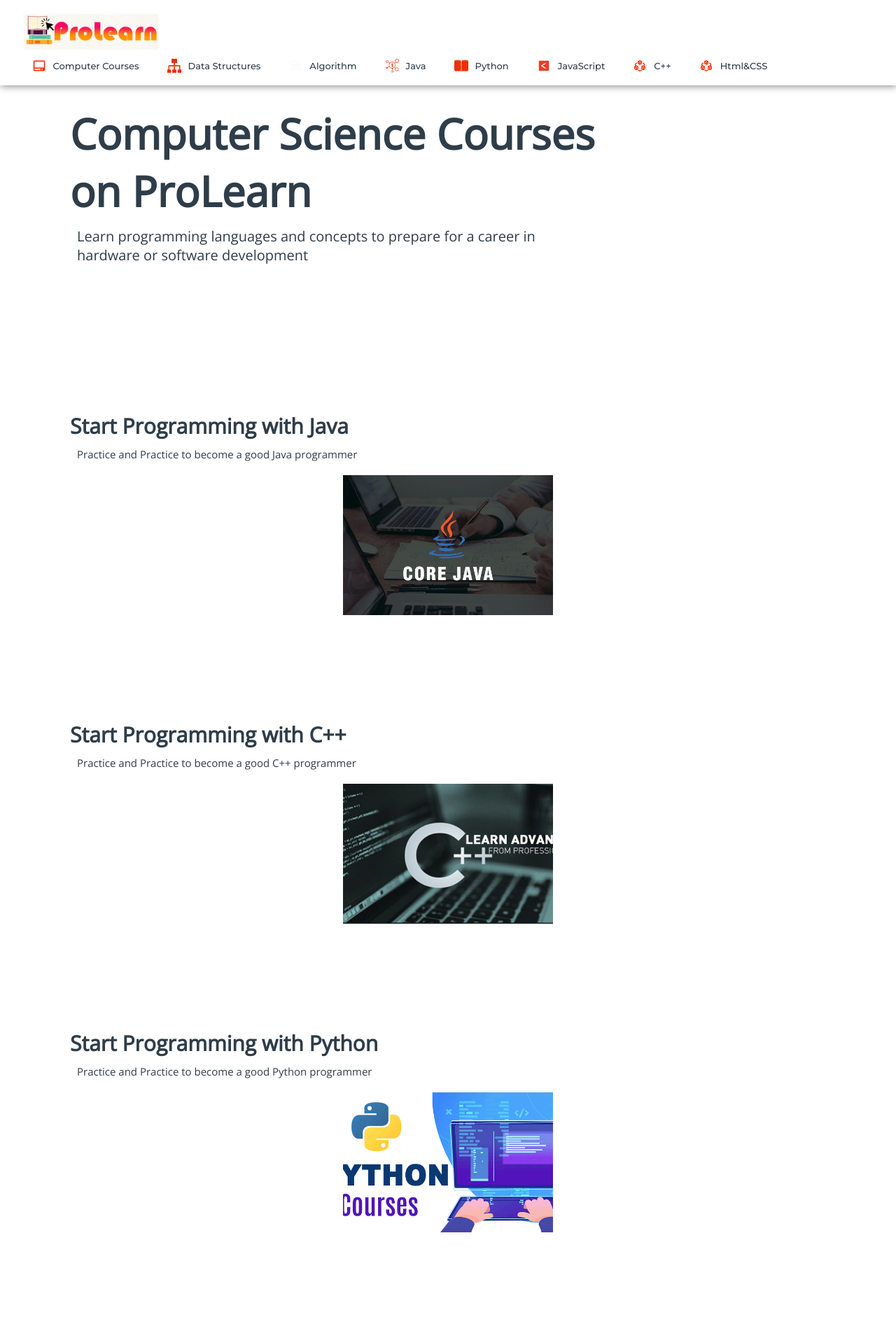
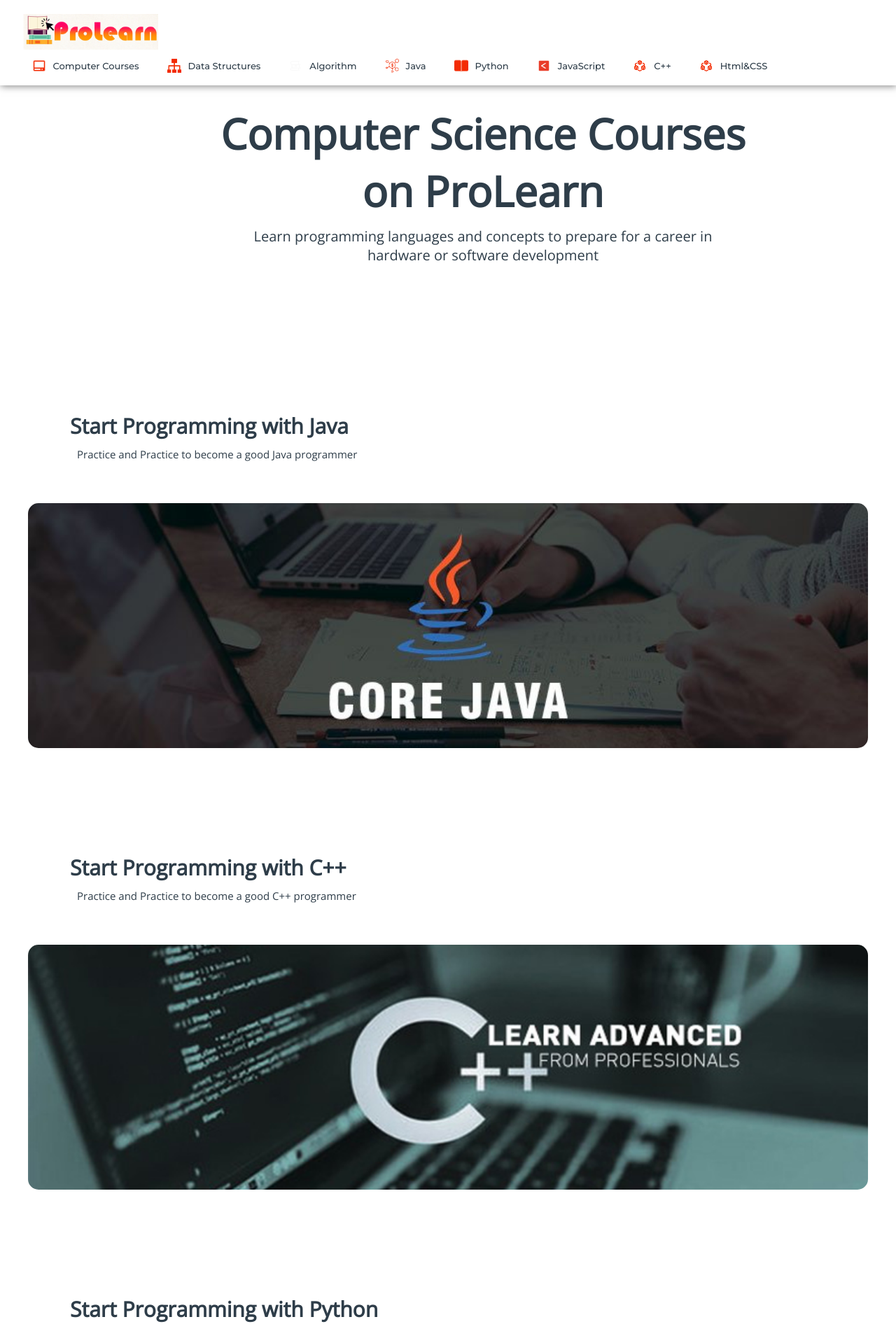
Before and after one commit to yassinehmza/TheLastProLearn, a PHP site: page /Cours/computer_courses.html in a window 1280 px wide. Shown: the top 1902 px of the page at 70% size. Run offline with PHP 8.4, Linux system fonts and the light colour scheme.

Commit message:
last change by matador

```diff
--- a/Cours/computer_courses.html
+++ b/Cours/computer_courses.html
@@ -31,10 +31,12 @@
 
 <!-- MAIN Heading of Page -->
 	<div class="title">
+		<center>
 		<span>Computer Science Courses<br>on ProLearn</span>
 		<div class="shortdesc">
 			<p>Learn programming languages and concepts to prepare for a career in<br>hardware or software development</p>
 		</div>
+		</center>
 	</div>
 
 <!-- Videos on JAVA Lectures -->
--- a/Cours/subjects.css
+++ b/Cours/subjects.css
@@ -559,12 +559,14 @@ footer .btn:hover {
 	}
 }
 .card {
-    width: 300px;
-    height: 200px;
+    width: 1200px;
+    height: 350px;
     overflow: hidden;
     cursor: pointer;
     transition: transform 0.3s ease;
     position: relative;
+	margin-top: 50px;
+	border-radius: 15px;
 }
 
 .card img {
--- a/admin/index.php
+++ b/admin/index.php
@@ -95,7 +95,7 @@ if (!isset($_SESSION['admin_logged_in'])) {
                     <li><a href="/admin/manage-courses.php">Manage Courses</a></li>
                     <li><a href="/admin/manage-quizzes.php">Manage Quizzes</a></li>
                     <li><a href="/admin//manage-users.php">Manage Users</a></li>
-                    <li><a href="login.php">Logout</a></li>
+                    <li><a href="../backend/logout.php">Logout</a></li>
                 </ul>
             </nav>
         </header>
--- a/admin/manage-courses.php
+++ b/admin/manage-courses.php
@@ -150,7 +150,7 @@ section table tbody tr:hover {
                     <li><a href="index.php">Dashboard</a></li>
                     <li><a href="manage-quizzes.php">Manage Quizzes</a></li>
                     <li><a href="manage-users.php">Manage Users</a></li>
-                    <li><a href="logout.php">Logout</a></li>
+                    <li><a href="../backend/logout.php">Logout</a></li>
                 </ul>
             </nav>
         </header>
--- a/admin/manage-quizzes.php
+++ b/admin/manage-quizzes.php
@@ -29,7 +29,7 @@ $result = mysqli_query($conn, $query);
                     <li><a href="index.php">Dashboard</a></li>
                     <li><a href="manage-courses.php">Manage Courses</a></li>
                     <li><a href="manage-users.php">Manage Users</a></li>
-                    <li><a href="logout.php">Logout</a></li>
+                    <li><a href="../backend/logout.php">Logout</a></li>
                 </ul>
             </nav>
         </header>
--- a/admin/manage-users.php
+++ b/admin/manage-users.php
@@ -143,7 +143,7 @@ $result = mysqli_query($conn, $query);
                     <li><a href="index.php">Dashboard</a></li>
                     <li><a href="manage-courses.php">Manage Courses</a></li>
                     <li><a href="manage-quizzes.php">Manage Quizzes</a></li>
-                    <li><a href="logout.php">Logout</a></li>
+                    <li><a href="../backend/logout.php">Logout</a></li>
                 </ul>
             </nav>
         </header>
--- a/backend/db.php
+++ b/backend/db.php
@@ -1,5 +1,5 @@
 <?php
-$host = 'localhost:3306';
+$host = 'localhost:3308';
 $dbname = 'newlearn';
 $username = 'root'; // Your MySQL username
 $password = ''; // Your MySQL password
--- a/css/login.css
+++ b/css/login.css
@@ -37,7 +37,7 @@ body {
     margin-top: 10px;
   }
   input[type="email"], input[type="password"], button {
-    width: 100%;
+    width: 95%;
     padding: 10px;
     margin-top: 5px;
     border: 1px solid #ccc;
--- a/index.php
+++ b/index.php
@@ -33,13 +33,13 @@
                 <img src="./images/extra/Code_on_t-shirt-removebg-preview.png" alt="">
             </div>
             <h1>Empower Your Future <br>Learn It
-    Skills <br> Anytime,Anywhere!</h1>
+    Skills <br> Anytime , Anywhere!</h1>
             <a href="./login/login.html" class="get-started" onclick="showSection('signup')">Get Started</a>
         </section>
         <br><br><br>
         <!-- Some Popular Subjects -->
 	<div class="title">
-		<span>Popular Subjects on LearnEd</span>
+		<span>Popular Subjects on ProLearn</span>
 	</div>
 	<br><br>
 	<div class="course">
```
Also changed, not shown: css/register.css (+5 -3 lines).
